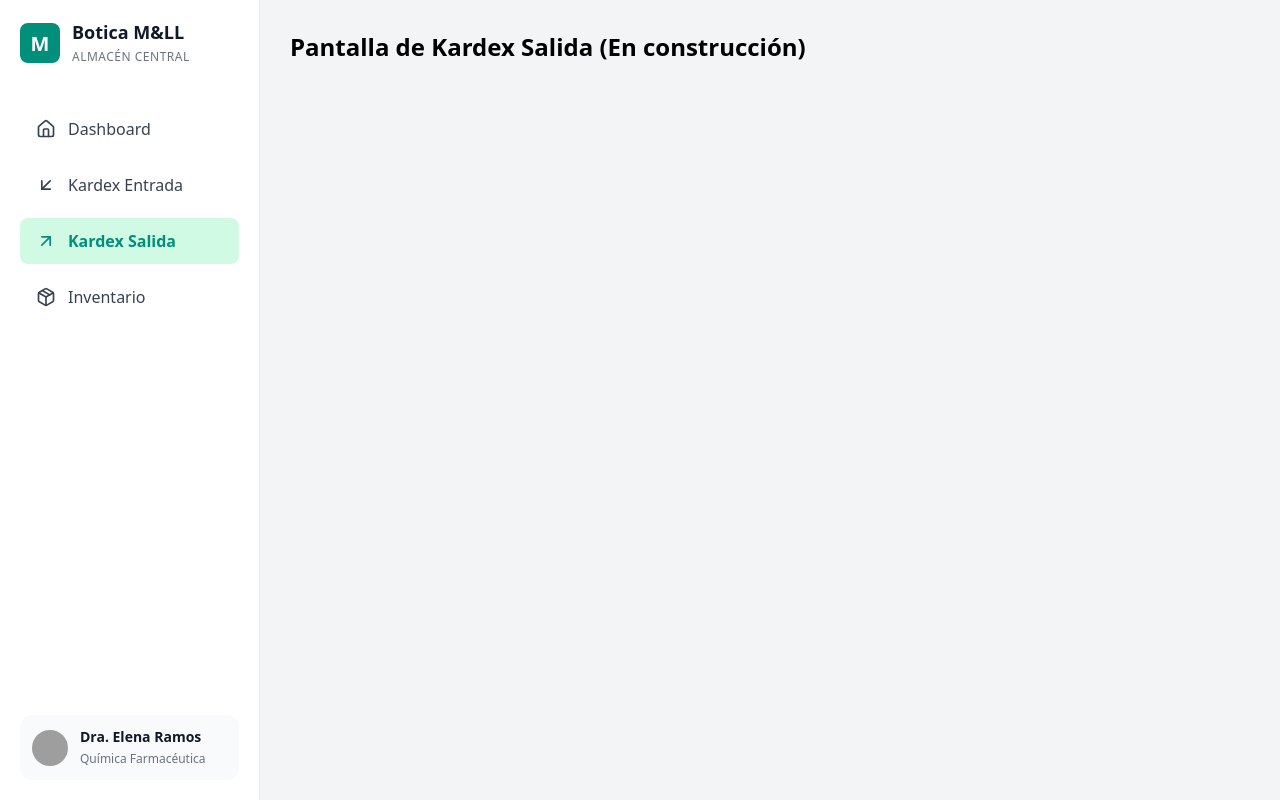
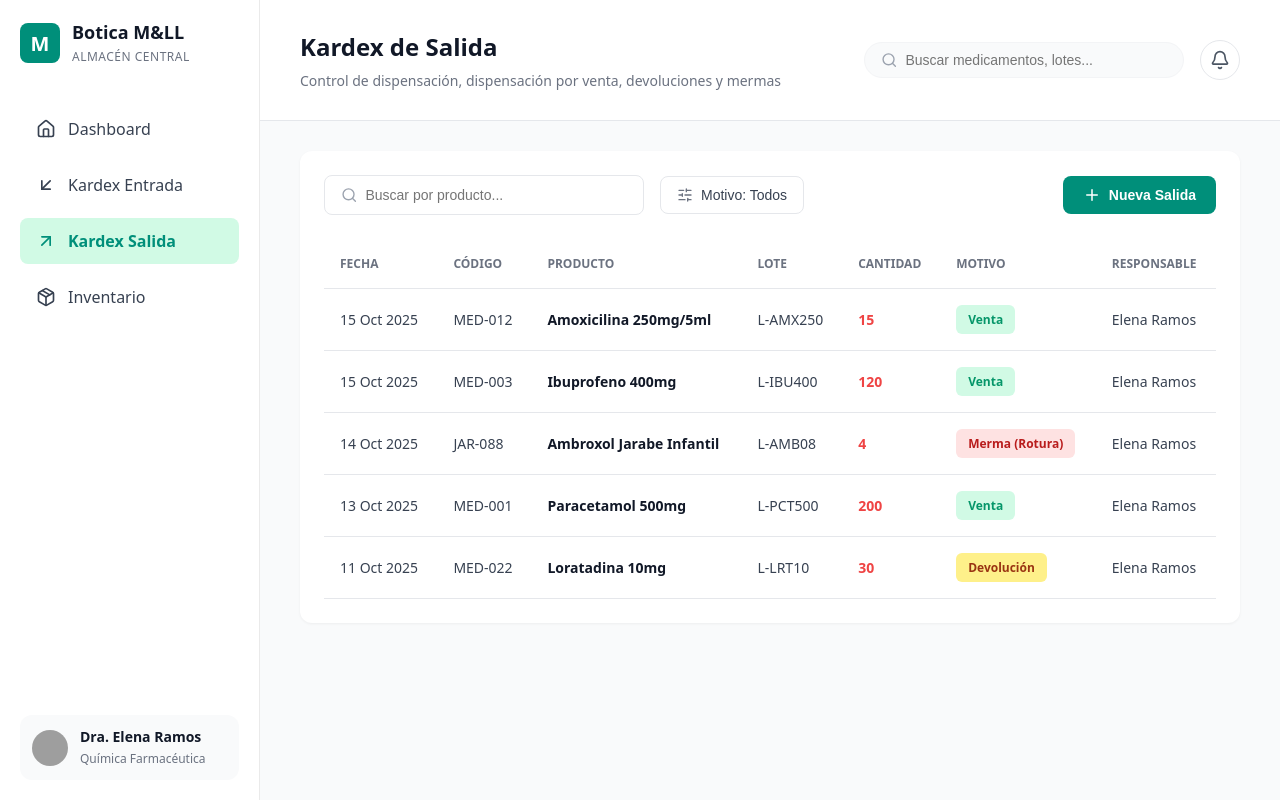
Before and after one commit to jdmiranda05/farm-control-stock, a React app in the folder frontend/: page / in a window 1280 px wide. Both pictures are taken after a click on the item "Kardex Salida". Built offline with nearby package versions, Linux system fonts and the light colour scheme; grey boxes are pictures that could not be loaded; the HTML template or start-up script is replaced by a standard one.

Commit message:
feat: configurar rutas de navegacion, servicio api y vista kardex salida

```diff
--- a/frontend/src/App.jsx
+++ b/frontend/src/App.jsx
@@ -3,6 +3,7 @@ import Sidebar from './components/Sidebar';
 import Dashboard from './pages/Dashboard';
 import Inventario from './pages/Inventario';
 import KardexEntrada from './pages/KardexEntrada';
+import KardexSalida from './pages/KardexSalida';
 
 export default function App() {
   const [activeTab, setActiveTab] = useState('Dashboard');
@@ -16,7 +17,7 @@ export default function App() {
       case 'Kardex Entrada':
         return <KardexEntrada />;
       case 'Kardex Salida':
-        return <div style={{ padding: '30px' }}><h2>Pantalla de Kardex Salida (En construcción)</h2></div>;
+        return <KardexSalida />;
       default:
         return <Dashboard />;
     }
--- /dev/null
+++ b/frontend/src/pages/KardexSalida.jsx
@@ -0,0 +1,281 @@
+import { Search, Bell, SlidersHorizontal, Plus } from 'lucide-react';
+
+const KardexSalida = () => {
+  const styles = {
+    container: {
+      backgroundColor: '#f9fafb',
+      minHeight: '100vh',
+      fontFamily: 'system-ui, -apple-system, sans-serif',
+      color: '#333',
+    },
+    topHeader: {
+      display: 'flex',
+      justifyContent: 'space-between',
+      alignItems: 'center',
+      padding: '30px 40px',
+      backgroundColor: '#ffffff',
+      borderBottom: '1px solid #e5e7eb',
+    },
+    titleWrapper: {
+      display: 'flex',
+      flexDirection: 'column',
+    },
+    title: {
+      fontSize: '24px',
+      fontWeight: '700',
+      margin: '0 0 8px 0',
+      color: '#111827',
+    },
+    subtitle: {
+      fontSize: '14px',
+      color: '#6b7280',
+      margin: 0,
+    },
+    actionsContainer: {
+      display: 'flex',
+      alignItems: 'center',
+      gap: '16px',
+    },
+    searchWrapper: {
+      display: 'flex',
+      alignItems: 'center',
+      backgroundColor: '#f9fafb',
+      border: '1px solid #f3f4f6',
+      padding: '8px 16px',
+      borderRadius: '24px',
+      width: '320px',
+    },
+    searchInput: {
+      border: 'none',
+      outline: 'none',
+      backgroundColor: 'transparent',
+      marginLeft: '8px',
+      width: '100%',
+      fontSize: '14px',
+      color: '#374151',
+    },
+    bellButton: {
+      backgroundColor: '#ffffff',
+      border: '1px solid #e5e7eb',
+      borderRadius: '50%',
+      width: '40px',
+      height: '40px',
+      display: 'flex',
+      justifyContent: 'center',
+      alignItems: 'center',
+      cursor: 'pointer',
+      color: '#4b5563',
+    },
+    mainContent: {
+      padding: '30px 40px',
+    },
+    whiteCard: {
+      backgroundColor: '#ffffff',
+      borderRadius: '12px',
+      padding: '24px',
+      boxShadow: '0 1px 3px rgba(0,0,0,0.05)',
+    },
+    // Toolbar de acciones (Buscar, Filtrar, Nueva Salida)
+    toolbarRow: {
+      display: 'flex',
+      justifyContent: 'space-between',
+      alignItems: 'center',
+      marginBottom: '24px',
+    },
+    leftToolbar: {
+      display: 'flex',
+      alignItems: 'center',
+      gap: '16px',
+    },
+    filterInputWrapper: {
+      display: 'flex',
+      alignItems: 'center',
+      border: '1px solid #e5e7eb',
+      padding: '10px 16px',
+      borderRadius: '8px',
+      width: '320px',
+    },
+    filterInput: {
+      border: 'none',
+      outline: 'none',
+      marginLeft: '8px',
+      width: '100%',
+      fontSize: '14px',
+      color: '#374151',
+    },
+    filterButton: {
+      display: 'flex',
+      alignItems: 'center',
+      gap: '8px',
+      backgroundColor: '#ffffff',
+      border: '1px solid #e5e7eb',
+      padding: '10px 16px',
+      borderRadius: '8px',
+      fontSize: '14px',
+      color: '#374151',
+      cursor: 'pointer',
+      fontWeight: '500',
+    },
+    newEntryButton: {
+      display: 'flex',
+      alignItems: 'center',
+      gap: '8px',
+      backgroundColor: '#008f7a', // Color verde teal del sidebar
+      border: 'none',
+      padding: '10px 20px',
+      borderRadius: '8px',
+      fontSize: '14px',
+      color: '#ffffff',
+      cursor: 'pointer',
+      fontWeight: '600',
+    },
+    // Estilos de Tabla
+    table: {
+      width: '100%',
+      borderCollapse: 'collapse',
+      fontSize: '14px',
+    },
+    th: {
+      textAlign: 'left',
+      color: '#6b7280',
+      fontWeight: '600',
+      fontSize: '12px',
+      padding: '16px',
+      borderBottom: '1px solid #e5e7eb',
+      textTransform: 'uppercase',
+    },
+    td: {
+      padding: '16px',
+      borderBottom: '1px solid #e5e7eb',
+      color: '#374151',
+      verticalAlign: 'middle',
+    },
+    boldText: {
+      fontWeight: '700',
+      color: '#111827',
+    },
+    redBoldText: {
+      fontWeight: '700',
+      color: '#ef4444', // Rojo para la cantidad de salida
+    },
+    // Función para el estilo de los badges de motivo
+    getMotivoBadgeStyle: (motivo) => {
+      const baseStyle = {
+        padding: '6px 12px',
+        borderRadius: '6px',
+        fontSize: '12px',
+        fontWeight: '600',
+        display: 'inline-block',
+      };
+
+      switch (motivo) {
+        case 'Venta':
+          return { ...baseStyle, backgroundColor: '#d1fae5', color: '#059669' };
+        case 'Merma (Rotura)':
+          return { ...baseStyle, backgroundColor: '#fee2e2', color: '#b91c1c' };
+        case 'Devolución':
+          return { ...baseStyle, backgroundColor: '#fef08a', color: '#9a3412' };
+        default:
+          return { ...baseStyle, backgroundColor: '#f3f4f6', color: '#374151' };
+      }
+    }
+  };
+
+  const kardexData = [
+    { fecha: '15 Oct 2025', codigo: 'MED-012', producto: 'Amoxicilina 250mg/5ml', lote: 'L-AMX250', cantidad: '15', motivo: 'Venta', responsable: 'Elena Ramos' },
+    { fecha: '15 Oct 2025', codigo: 'MED-003', producto: 'Ibuprofeno 400mg', lote: 'L-IBU400', cantidad: '120', motivo: 'Venta', responsable: 'Elena Ramos' },
+    { fecha: '14 Oct 2025', codigo: 'JAR-088', producto: 'Ambroxol Jarabe Infantil', lote: 'L-AMB08', cantidad: '4', motivo: 'Merma (Rotura)', responsable: 'Elena Ramos' },
+    { fecha: '13 Oct 2025', codigo: 'MED-001', producto: 'Paracetamol 500mg', lote: 'L-PCT500', cantidad: '200', motivo: 'Venta', responsable: 'Elena Ramos' },
+    { fecha: '11 Oct 2025', codigo: 'MED-022', producto: 'Loratadina 10mg', lote: 'L-LRT10', cantidad: '30', motivo: 'Devolución', responsable: 'Elena Ramos' },
+  ];
+
+  return (
+    <div style={styles.container}>
+      {/* Cabecera Principal */}
+      <header style={styles.topHeader}>
+        <div style={styles.titleWrapper}>
+          <h1 style={styles.title}>Kardex de Salida</h1>
+          <p style={styles.subtitle}>Control de dispensación, dispensación por venta, devoluciones y mermas</p>
+        </div>
+        <div style={styles.actionsContainer}>
+          <div style={styles.searchWrapper}>
+            <Search size={18} color="#9ca3af" />
+            <input
+              type="text"
+              placeholder="Buscar medicamentos, lotes..."
+              style={styles.searchInput}
+            />
+          </div>
+          <button style={styles.bellButton}>
+            <Bell size={20} />
+          </button>
+        </div>
+      </header>
+
+      {/* Área Principal */}
+      <main style={styles.mainContent}>
+        <div style={styles.whiteCard}>
+
+          {/* Barra de Herramientas (Buscador, Filtrar, Nueva Salida) */}
+          <div style={styles.toolbarRow}>
+            <div style={styles.leftToolbar}>
+              <div style={styles.filterInputWrapper}>
+                <Search size={18} color="#9ca3af" />
+                <input
+                  type="text"
+                  placeholder="Buscar por producto..."
+                  style={styles.filterInput}
+                />
+              </div>
+
+              <button style={styles.filterButton}>
+                <SlidersHorizontal size={16} color="#6b7280" />
+                Motivo: Todos
+              </button>
+            </div>
+
+            <button style={styles.newEntryButton}>
+              <Plus size={18} color="#ffffff" />
+              Nueva Salida
+            </button>
+          </div>
+
+          {/* Tabla de Kardex de Salida */}
+          <table style={styles.table}>
+            <thead>
+              <tr>
+                <th style={styles.th}>FECHA</th>
+                <th style={styles.th}>CÓDIGO</th>
+                <th style={styles.th}>PRODUCTO</th>
+                <th style={styles.th}>LOTE</th>
+                <th style={styles.th}>CANTIDAD</th>
+                <th style={styles.th}>MOTIVO</th>
+                <th style={styles.th}>RESPONSABLE</th>
+              </tr>
+            </thead>
+            <tbody>
+              {kardexData.map((item, index) => (
+                <tr key={index}>
+                  <td style={styles.td}>{item.fecha}</td>
+                  <td style={styles.td}>{item.codigo}</td>
+                  <td style={{ ...styles.td, ...styles.boldText }}>{item.producto}</td>
+                  <td style={styles.td}>{item.lote}</td>
+                  <td style={{ ...styles.td, ...styles.redBoldText }}>{item.cantidad}</td>
+                  <td style={styles.td}>
+                    <span style={styles.getMotivoBadgeStyle(item.motivo)}>
+                      {item.motivo}
+                    </span>
+                  </td>
+                  <td style={styles.td}>{item.responsable}</td>
+                </tr>
+              ))}
+            </tbody>
+          </table>
+
+        </div>
+      </main>
+    </div>
+  );
+};
+
+export default KardexSalida;
```
Also changed, not shown: frontend/src/services/loteService.js (added, +26 -0 lines).
